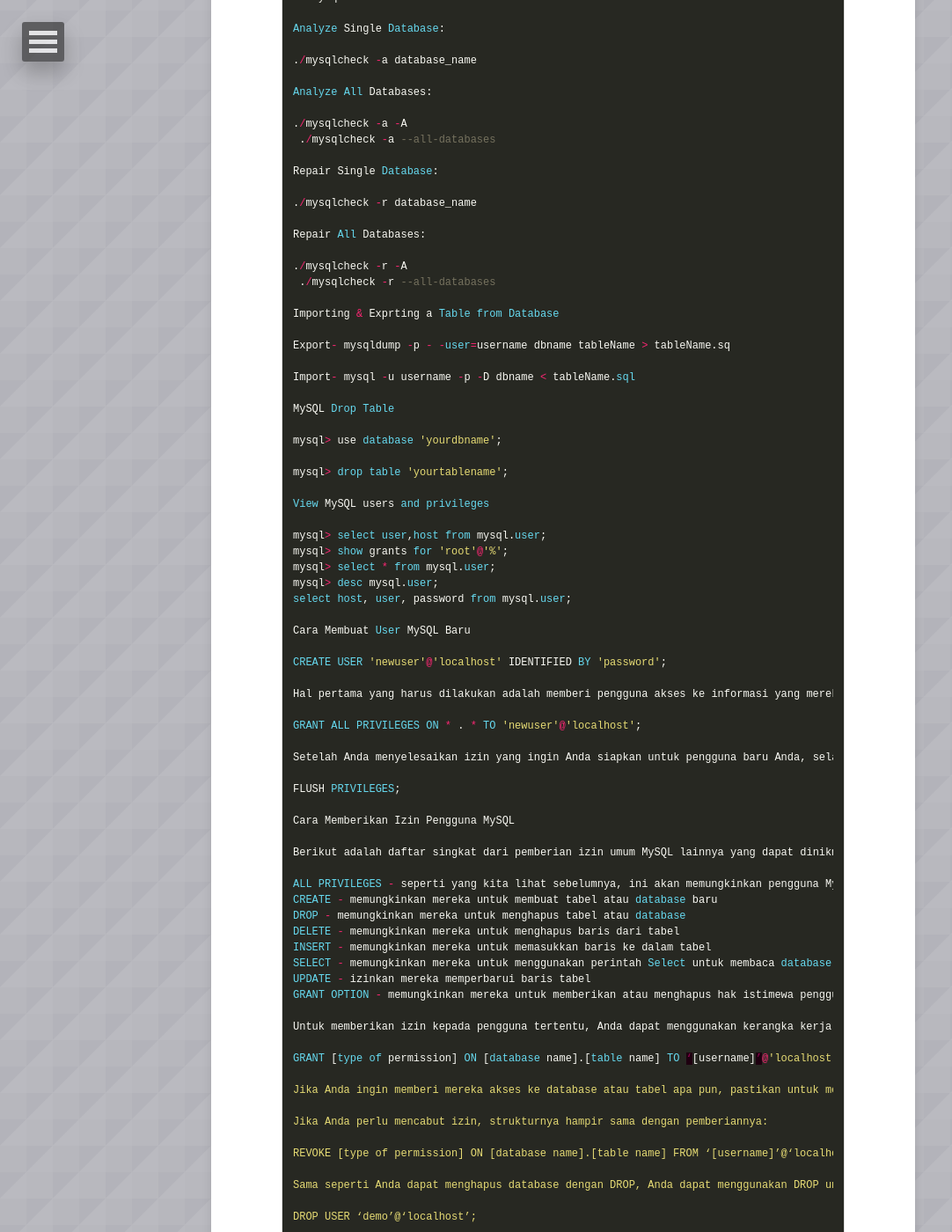
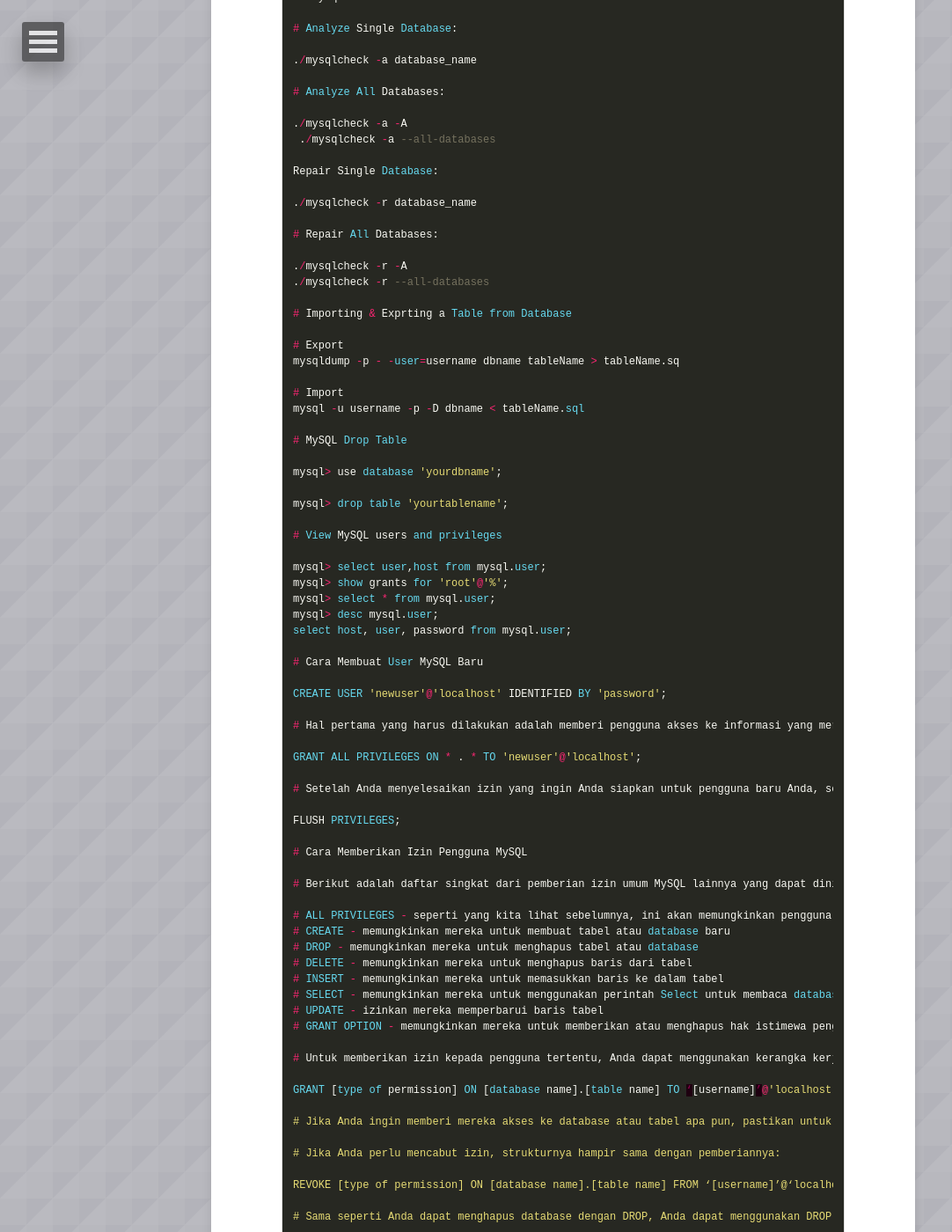
Before and after one commit to danigunawan/danigunawan.github.io, a Jekyll site: the page built from _posts/2022-11-07-cheatsheet-mysql.md, in a window 1280 px wide and 1400 px high, scrolled down 1398 px. Shown: the whole window at 88% size, without its empty margins (0-1082 px from the left). Built offline with Jekyll 4.4.1, drawn with Linux system fonts in a browser that asks for light colours; nearby versions of some CDN libraries; comment, search, counter and statistics services are not loaded; some of the changed text lies outside the part shown.

```diff
--- a/_posts/2022-11-07-cheatsheet-mysql.md
+++ b/_posts/2022-11-07-cheatsheet-mysql.md
@@ -11,7 +11,7 @@
 ## Cheatsheet MySQL
 
 {% highlight sql %}
-Mengizinkan MySQL client untuk menghubungkan ke Remote Host
+# Mengizinkan MySQL client untuk menghubungkan ke Remote Host
 
 mysql -u root -p
 Enter password:
@@ -81,24 +81,26 @@
 
 ./mysqlcheck -r database_name
 
-Repair All Databases:
+# Repair All Databases:
 
 ./mysqlcheck -r -A
- ./mysqlcheck -r --all-databases
+./mysqlcheck -r --all-databases
 
-Importing & Exprting a Table from Database
+# Importing & Exprting a Table from Database
 
-Export- mysqldump -p - -user=username dbname tableName > tableName.sq
+# Export
+mysqldump -p - -user=username dbname tableName > tableName.sq
 
-Import- mysql -u username -p -D dbname < tableName.sql
+# Import
+mysql -u username -p -D dbname < tableName.sql
 
-MySQL Drop Table
+# MySQL Drop Table
 
 mysql> use database 'yourdbname';
 
 mysql> drop table 'yourtablename';
 
-View MySQL users and privileges
+# View MySQL users and privileges
 
 mysql> select user,host from mysql.user;
 mysql> show grants for 'root'@'%';
@@ -106,50 +108,50 @@
 mysql> desc mysql.user;
 select host, user, password from mysql.user;
 
-Cara Membuat User MySQL Baru
+# Cara Membuat User MySQL Baru
 
 CREATE USER 'newuser'@'localhost' IDENTIFIED BY 'password';
 
-Hal pertama yang harus dilakukan adalah memberi pengguna akses ke informasi yang mereka butuhkan.
+# Hal pertama yang harus dilakukan adalah memberi pengguna akses ke informasi yang mereka butuhkan.
 
 GRANT ALL PRIVILEGES ON * . * TO 'newuser'@'localhost';
 
-Setelah Anda menyelesaikan izin yang ingin Anda siapkan untuk pengguna baru Anda, selalu pastikan untuk memuat ulang semua hak istimewa.
+# Setelah Anda menyelesaikan izin yang ingin Anda siapkan untuk pengguna baru Anda, selalu pastikan untuk memuat ulang semua hak istimewa.
 
 FLUSH PRIVILEGES;
 
-Cara Memberikan Izin Pengguna MySQL
+# Cara Memberikan Izin Pengguna MySQL
 
-Berikut adalah daftar singkat dari pemberian izin umum MySQL lainnya yang dapat dinikmati oleh user MySQL.
+# Berikut adalah daftar singkat dari pemberian izin umum MySQL lainnya yang dapat dinikmati oleh user MySQL.
 
-ALL PRIVILEGES - seperti yang kita lihat sebelumnya, ini akan memungkinkan pengguna MySQL semua akses ke database yang ditunjuk (atau jika tidak ada database yang dipilih, di seluruh sistem)
-CREATE - memungkinkan mereka untuk membuat tabel atau database baru
-DROP - memungkinkan mereka untuk menghapus tabel atau database
-DELETE - memungkinkan mereka untuk menghapus baris dari tabel
-INSERT - memungkinkan mereka untuk memasukkan baris ke dalam tabel
-SELECT - memungkinkan mereka untuk menggunakan perintah Select untuk membaca database
-UPDATE - izinkan mereka memperbarui baris tabel
-GRANT OPTION - memungkinkan mereka untuk memberikan atau menghapus hak istimewa pengguna lain
+# ALL PRIVILEGES - seperti yang kita lihat sebelumnya, ini akan memungkinkan pengguna MySQL semua akses ke database yang ditunjuk (atau jika tidak ada database yang dipilih, di seluruh sistem)
+# CREATE - memungkinkan mereka untuk membuat tabel atau database baru
+# DROP - memungkinkan mereka untuk menghapus tabel atau database
+# DELETE - memungkinkan mereka untuk menghapus baris dari tabel
+# INSERT - memungkinkan mereka untuk memasukkan baris ke dalam tabel
+# SELECT - memungkinkan mereka untuk menggunakan perintah Select untuk membaca database
+# UPDATE - izinkan mereka memperbarui baris tabel
+# GRANT OPTION - memungkinkan mereka untuk memberikan atau menghapus hak istimewa pengguna lain
 
-Untuk memberikan izin kepada pengguna tertentu, Anda dapat menggunakan kerangka kerja ini :
+# Untuk memberikan izin kepada pengguna tertentu, Anda dapat menggunakan kerangka kerja ini :
 
 GRANT [type of permission] ON [database name].[table name] TO ‘[username]’@'localhost’;
 
-Jika Anda ingin memberi mereka akses ke database atau tabel apa pun, pastikan untuk meletakkan tanda bintang (*) di tempat nama database atau nama tabel. Setiap kali Anda memperbarui atau mengubah izin, pastikan untuk menggunakan perintah Flush Privileges.
+# Jika Anda ingin memberi mereka akses ke database atau tabel apa pun, pastikan untuk meletakkan tanda bintang (*) di tempat nama database atau nama tabel. Setiap kali Anda memperbarui atau mengubah izin, pastikan untuk menggunakan perintah Flush Privileges.
 
-Jika Anda perlu mencabut izin, strukturnya hampir sama dengan pemberiannya:
+# Jika Anda perlu mencabut izin, strukturnya hampir sama dengan pemberiannya:
 
 REVOKE [type of permission] ON [database name].[table name] FROM ‘[username]’@‘localhost’;
 
-Sama seperti Anda dapat menghapus database dengan DROP, Anda dapat menggunakan DROP untuk menghapus pengguna juga:
+# Sama seperti Anda dapat menghapus database dengan DROP, Anda dapat menggunakan DROP untuk menghapus pengguna juga:
 
 DROP USER ‘demo’@‘localhost’;
 
-Jalankan OPTIMIZE TABLE untuk mendefrag tabel untuk kinerja yang lebih baik
+# Jalankan OPTIMIZE TABLE untuk mendefrag tabel untuk kinerja yang lebih baik
 
 mysqlcheck -u username -p --auto-repair --optimize --all-databases
 
-Dapatkan ukuran Database MySQL dalam MB
+# Dapatkan ukuran Database MySQL dalam MB
 
 SELECT table_schema AS "Database", ROUND(SUM(data_length + index_length) / 1024 / 1024, 2) AS "Size (MB)" FROM information_schema.TABLES GROUP BY table_schema;
 
```
Also changed, not shown: other parts of _posts/2022-11-07-cheatsheet-mysql.md (+15 -15 lines).
